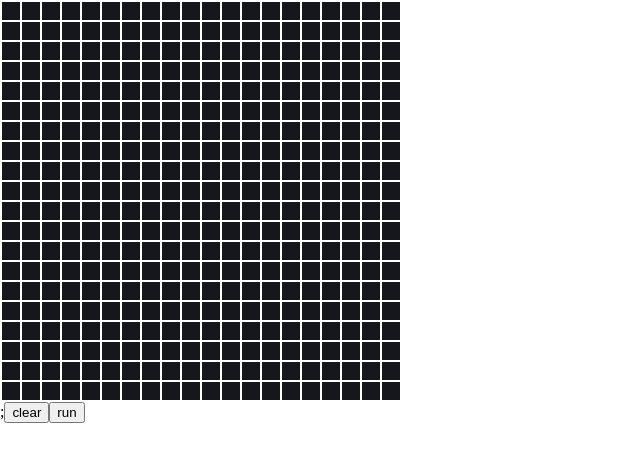
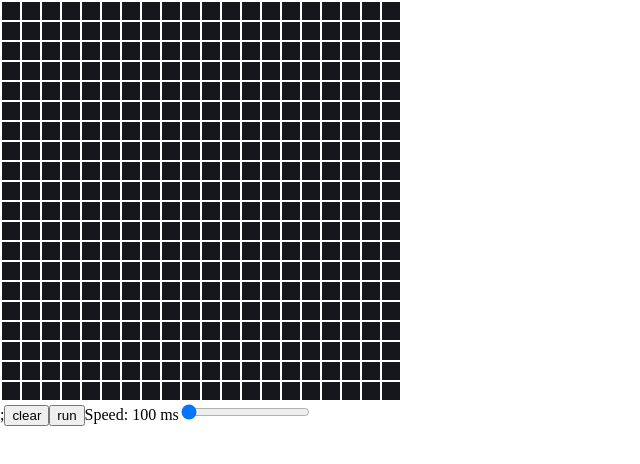
Before and after one commit to PetarSimonovic/tick, a React (Vite) app: page / in a window 1280 px wide. Shown: the top 464 px of the page, without its empty margins (0-640 px from the left). Built offline with nearby package versions, Linux system fonts and the light colour scheme.

Commit message:
Add SpeedSlider component

```diff
--- a/src/App.tsx
+++ b/src/App.tsx
@@ -1,6 +1,7 @@
 import Grid from "./components/Grid/Grid.tsx";
 import { useEffect, useState } from "react";
 import { CellState } from "./logic/gameOfLife/gameOfLife.types.ts";
+import SpeedSlider from "./components/SpeedSlider/SpeedSlider.tsx";
 import { computeNextGeneration } from "./logic/gameOfLife/computeNextGeneration";
 
 const App = ({ size = 20 }) => {
@@ -8,6 +9,7 @@ const App = ({ size = 20 }) => {
     Array.from({ length: size }, () => Array(size).fill(CellState.DEAD));
 
   const [grid, setGrid] = useState<CellState[][]>(() => emptyGrid(size));
+  const [speed, setSpeed] = useState(100);
   const [running, setRunning] = useState(false);
 
   useEffect(() => {
@@ -15,10 +17,10 @@ const App = ({ size = 20 }) => {
 
     const interval = setInterval(() => {
       setGrid((prevGrid) => computeNextGeneration(prevGrid));
-    }, 200); //
+    }, speed); //
 
     return () => clearInterval(interval); // Cleanup on stop/unmount
-  }, [running]);
+  }, [running, speed]);
 
   const resetGrid = () => {
     setGrid(emptyGrid(size));
@@ -50,6 +52,7 @@ const App = ({ size = 20 }) => {
       <Grid grid={grid} updateCell={updateCell} />;
       <button onClick={resetGrid}>clear</button>
       <button onClick={toggleRunGame}>{running ? "stop" : "run"}</button>
+      <SpeedSlider speed={speed} updateSpeed={setSpeed} />
     </>
   );
 };
--- /dev/null
+++ b/src/components/SpeedSlider/SpeedSlider.tsx
@@ -0,0 +1,22 @@
+type SpeedSliderProps = {
+  speed: number;
+  updateSpeed: (speed: number) => void;
+};
+
+const SpeedSlider = ({ speed, updateSpeed }: SpeedSliderProps) => {
+  return (
+    <label>
+      Speed: {speed} ms
+      <input
+        type="range"
+        min={100}
+        max={2000}
+        step={100}
+        value={speed}
+        onChange={(e) => updateSpeed(Number(e.target.value))}
+      />
+    </label>
+  );
+};
+
+export default SpeedSlider;
```
Also changed, not shown: 1 other file (tests, documents, lock files or other folders).
